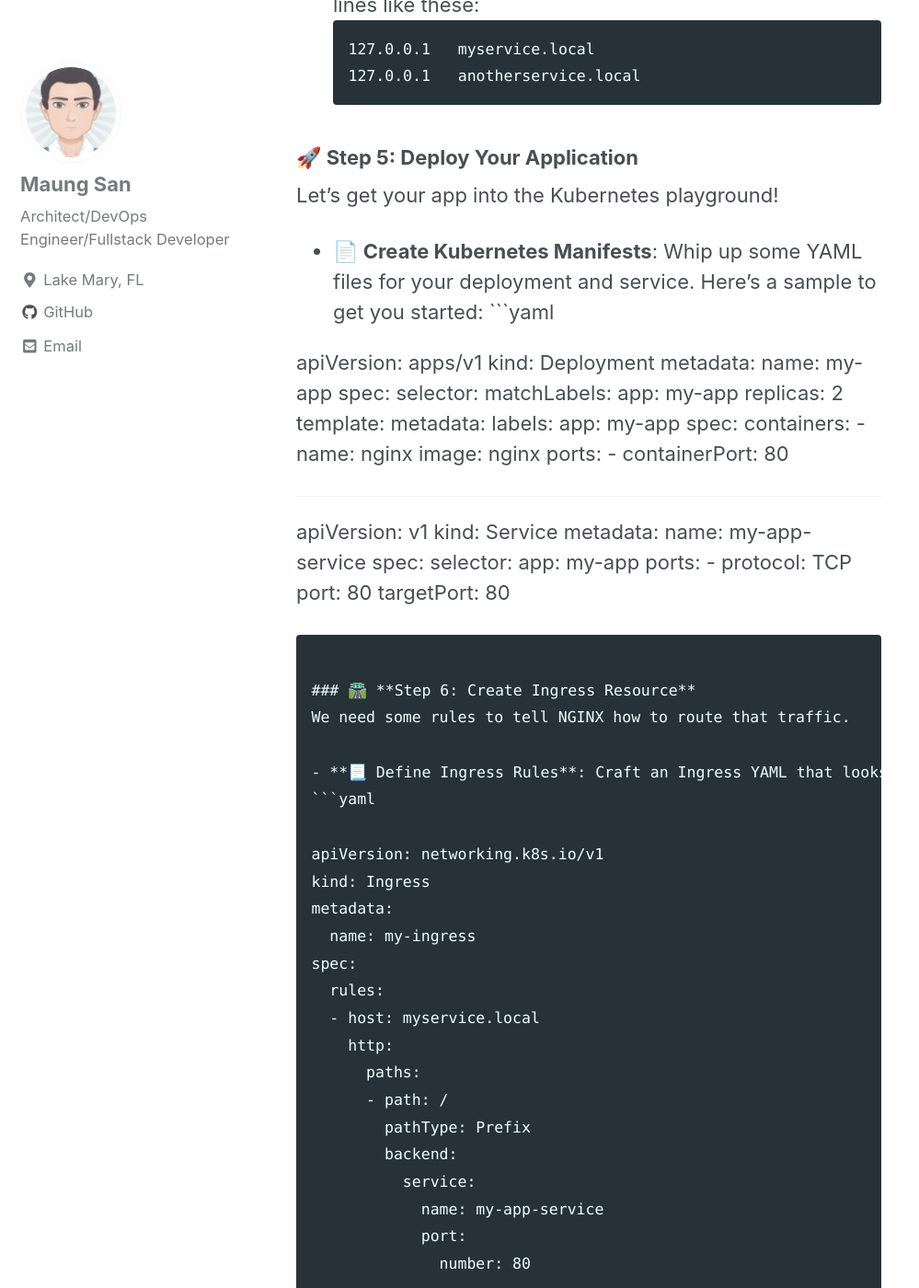
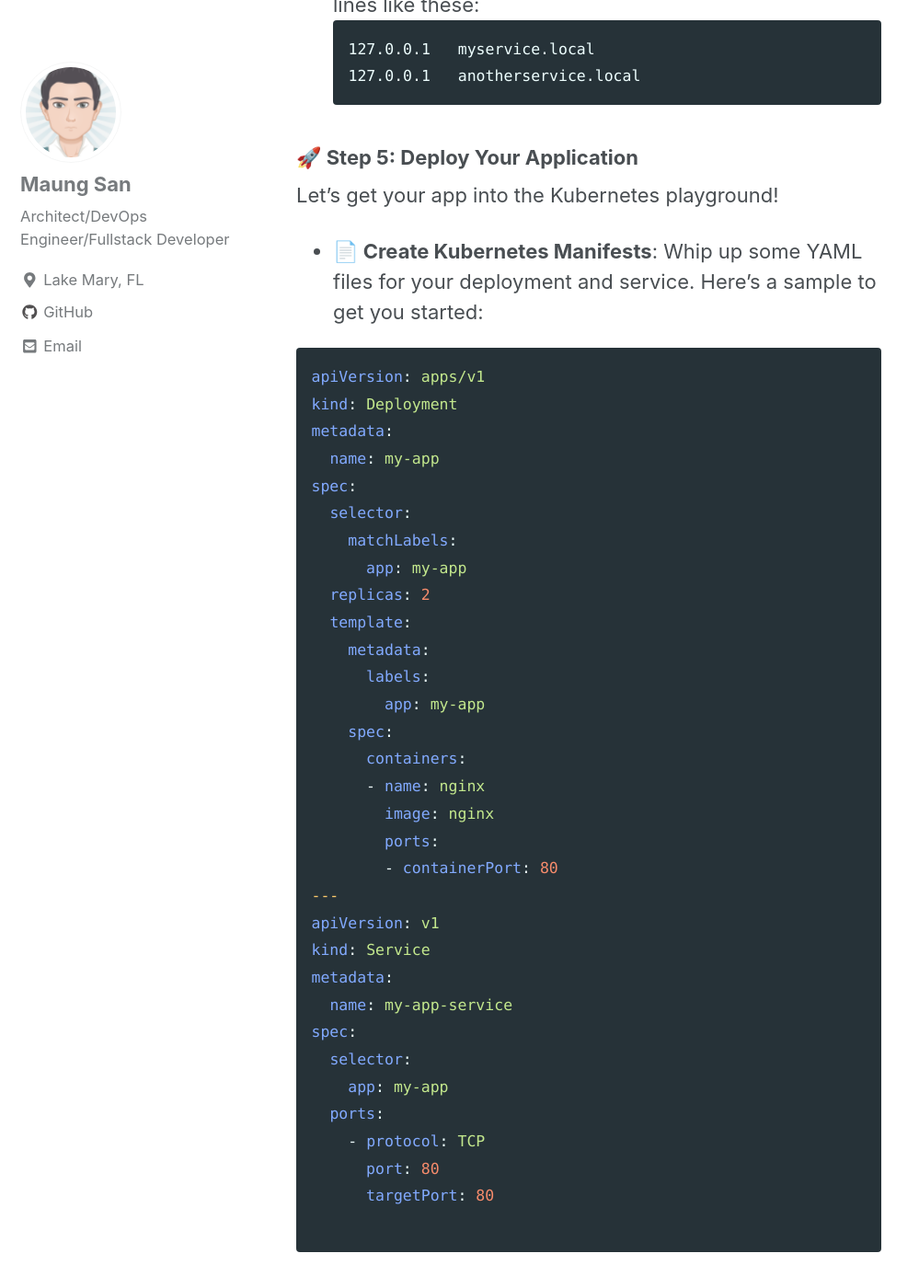
Before and after one commit to MaungSan/maungsan.github.io, a Jekyll site: the page built from _posts/2023/2023-12-11-docker-desktop-nginx.md, in a window 1280 px wide and 1400 px high, scrolled down 1821 px. Shown: the whole window at 92% size, without its empty margins (0-999 px from the left). Built offline with Jekyll 4.4.1, drawn with Linux system fonts in a browser that asks for light colours; nearby versions of some CDN libraries; comment, search, counter and statistics services are not loaded; some of the changed text lies outside the part shown.

````diff
--- a/_posts/2023/2023-12-11-docker-desktop-nginx.md
+++ b/_posts/2023/2023-12-11-docker-desktop-nginx.md
@@ -56,8 +56,8 @@ Time to play with the hosts file to make your local DNS play nice with Kubernete
 Let's get your app into the Kubernetes playground!
 
 - **📄 Create Kubernetes Manifests**: Whip up some YAML files for your deployment and service. Here's a sample to get you started:
+
 ```yaml
-
 apiVersion: apps/v1
 kind: Deployment
 metadata:
@@ -77,7 +77,6 @@ spec:
         image: nginx
         ports:
         - containerPort: 80
-
 ---
 apiVersion: v1
 kind: Service
@@ -97,8 +96,8 @@ spec:
 We need some rules to tell NGINX how to route that traffic.
 
 - **📃 Define Ingress Rules**: Craft an Ingress YAML that looks something like this:
+
 ```yaml
-
 apiVersion: networking.k8s.io/v1
 kind: Ingress
 metadata:
@@ -115,13 +114,13 @@ spec:
             name: my-app-service
             port:
               number: 80
-
 ```
 
 ### ✅ **Step 7: Apply Your Configuration**
 Almost there! Let's make Kubernetes aware of your grand plans.
 
-- **🔧 Apply with kubectl**: Run these:
+- **🔧 Apply with kubectl**: Run these
+
 ```bash
   kubectl apply -f <your-deployment.yaml>
   kubectl apply -f <your-ingress.yaml>
````
